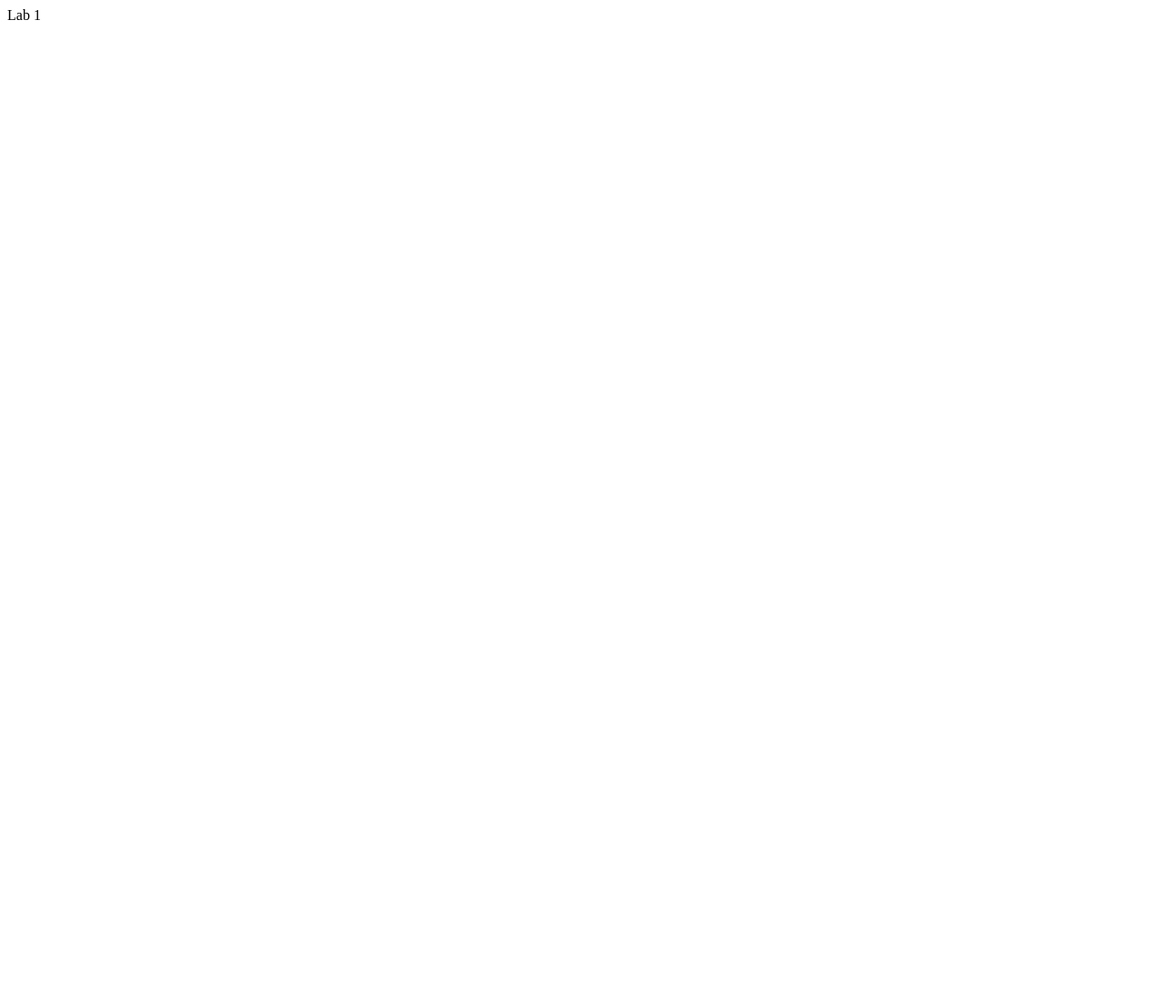
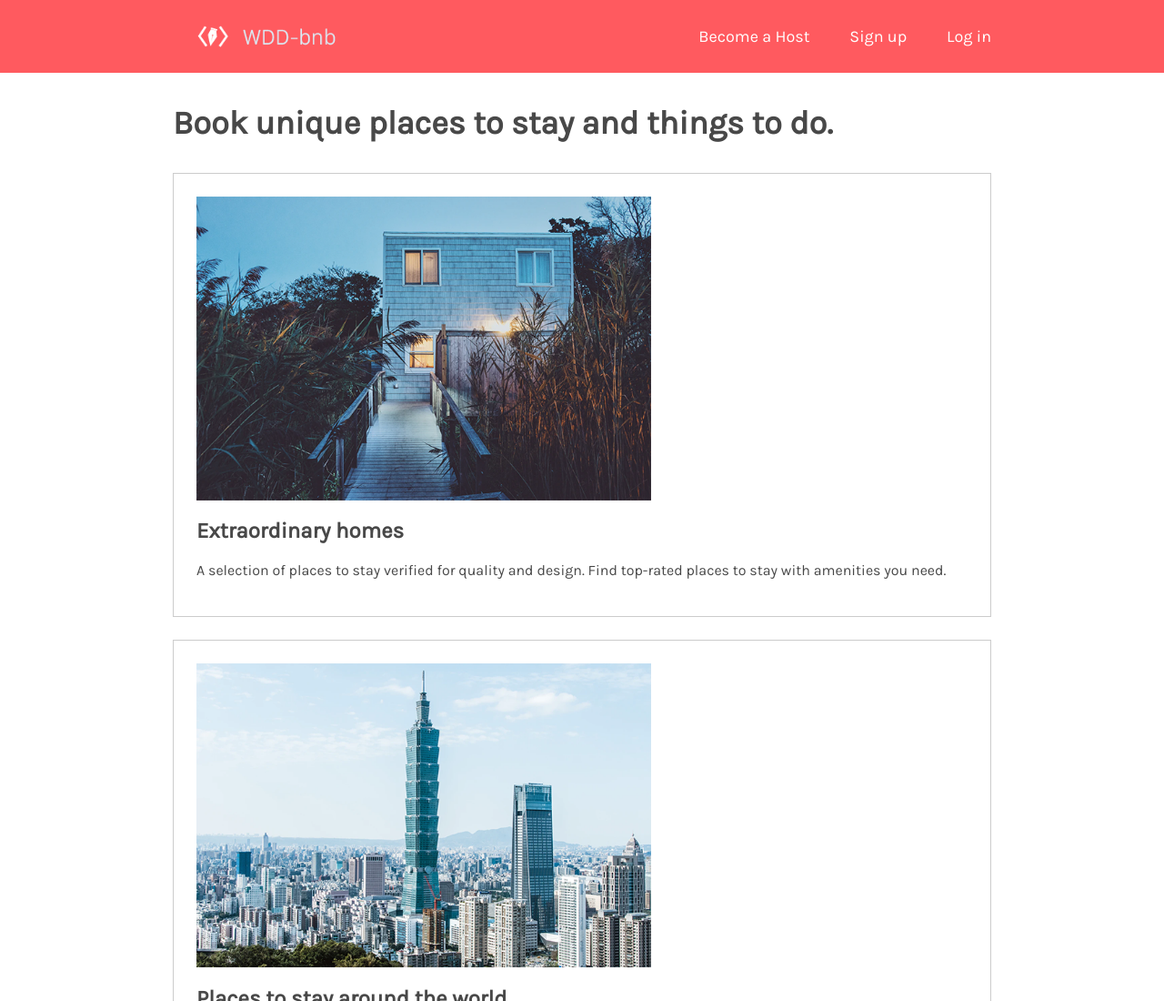
Before and after one commit to choi-joshua/choi-joshua.github.io, a plain HTML site: page labs/lab2/index.html in a window 1280 px wide. Shown: the top 1100 px of the page at 91% size. Before the commit the page ends 800 px from the top, so only its background shows below. Drawn offline with Linux system fonts and the light colour scheme.

Commit message:
finished lab2

```diff
--- /dev/null
+++ b/labs/lab2/css/style.css
@@ -0,0 +1,80 @@
+body {
+    font-family: Karla, sans-serif;
+    color: #484848;
+    margin: 0;
+    padding: 0;
+}
+
+nav ul {
+    list-style-type: none;
+    padding-inline-start: 0;
+    margin-block-start: 0;
+    margin-block-end: 0;
+}
+
+header {
+    background-color: #FF5a5F;
+    height: 80px;
+}
+
+#logo {
+    height: 80px;
+}
+
+nav {
+    display: inline-block;
+    float: right;
+}
+
+nav li {
+    display: inline-block;
+    margin-left: 40px;
+    line-height: 80px;
+}
+
+nav a {
+    color: white;
+    font-size: 18px;
+    text-decoration: none;
+    cursor: pointer;
+}
+
+nav a:visited{
+    color: white;
+    font-size: 18px;
+    text-decoration: none;
+    cursor: pointer;
+}
+
+nav a:hover {
+    text-decoration: underline;
+}
+
+.content {
+    width: 900px;
+    margin: auto;
+}
+
+section {
+    padding: 25px;
+    border: 1px solid #cccccc;
+    margin-bottom: 25px;
+}
+
+section img {
+    width: 500px;
+}
+
+h1 {
+    font-size: 36px;
+    padding-top: 10px;
+    padding-bottom: 10px;
+}
+
+h2 {
+    font-size: 24px;
+}
+
+section p {
+    font-size: 16px;
+}
--- a/labs/lab2/index.html
+++ b/labs/lab2/index.html
@@ -1,6 +1,48 @@
-<!DOCTYPE html>
 <html>
-    <body>
-        Lab 1
-    </body>
+  <head>
+    <title>WDD-bnb</title>
+    <link rel="stylesheet" href="css/style.css">
+    <link href="https://fonts.googleapis.com/css?family=Karla&display=swap" rel="stylesheet">
+
+  </head>
+  <body>
+    <header>
+      <div class="content">
+      <a href="home">
+        <img src="img/logo.png" alt="" id="logo" />
+      </a>
+      <nav>
+        <ul>
+          <li><a href="become-host">Become a Host</a></li>
+          <li><a href="sign-up">Sign up</a></li>
+          <li><a href="log-in">Log in</a></li>
+        </ul>
+      </nav>
+    </div>
+    </header>
+
+    <div class="content">
+    <h1>Book unique places to stay and things to do.</h1>
+    <section>
+      <img src="img/house.png" />
+      <h2>Extraordinary homes</h2>
+      <p>
+        A selection of places to stay verified for quality and design. Find
+        top-rated places to stay with amenities you need.
+      </p>
+    </section>
+    <section>
+      <img src="img/city.png" />
+      <h2>Places to stay around the world</h2>
+      <p>Explore a new city on your next trip!</p>
+    </section>
+    <section>
+      <img src="img/sushimaking.png" />
+      <h2>Top-rated experiences</h2>
+      <p>
+        Book one-of-a-kind activities hosted by locals, created for the curious.
+      </p>
+    </section>
+  </div>
+  </body>
 </html>
```
Also changed, not shown: labs/lab2/img/city.png (added), labs/lab2/img/house.png (added), labs/lab2/img/logo.png (added), labs/lab2/img/sushimaking.png (added), 3 other files.
